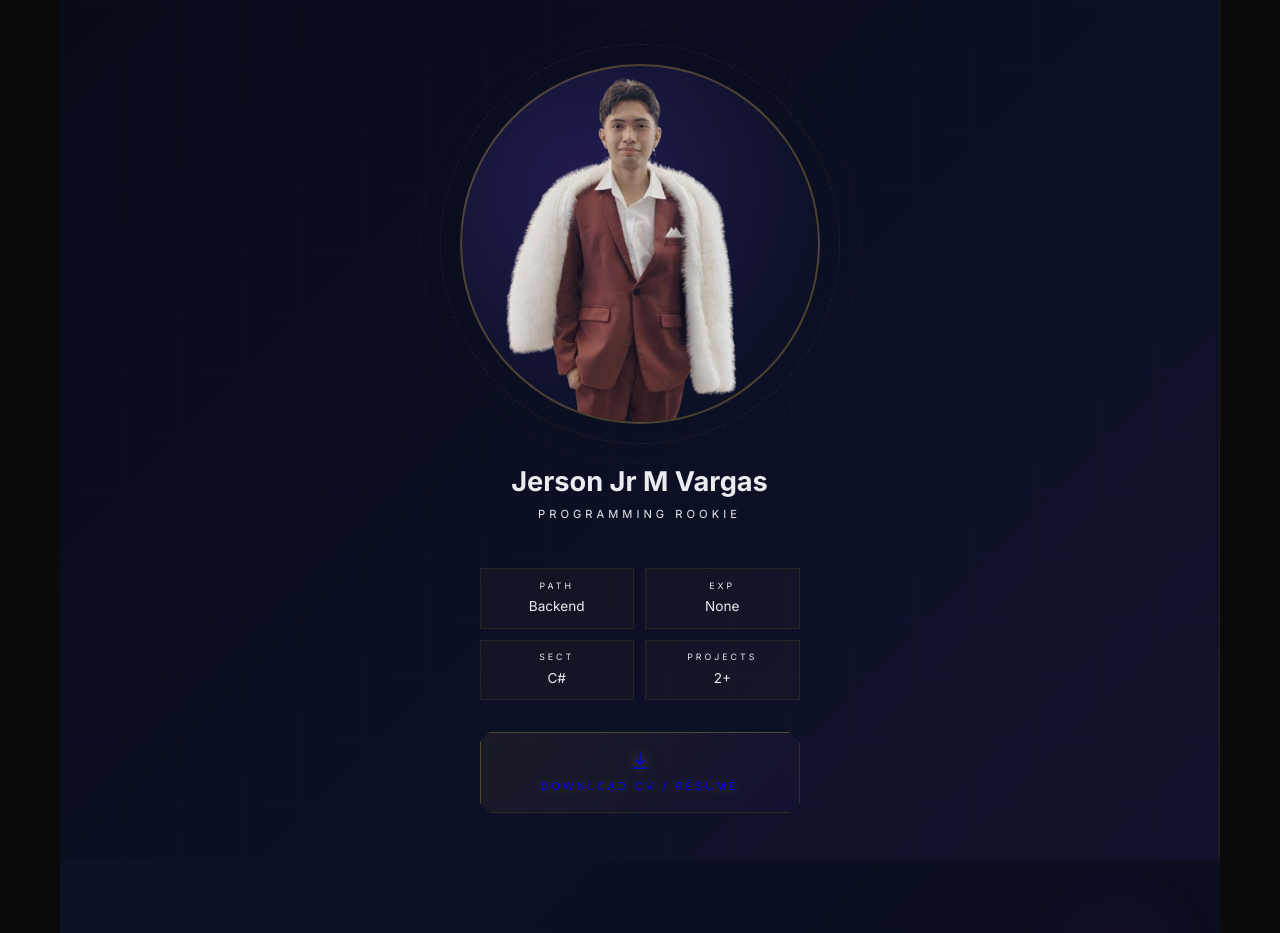
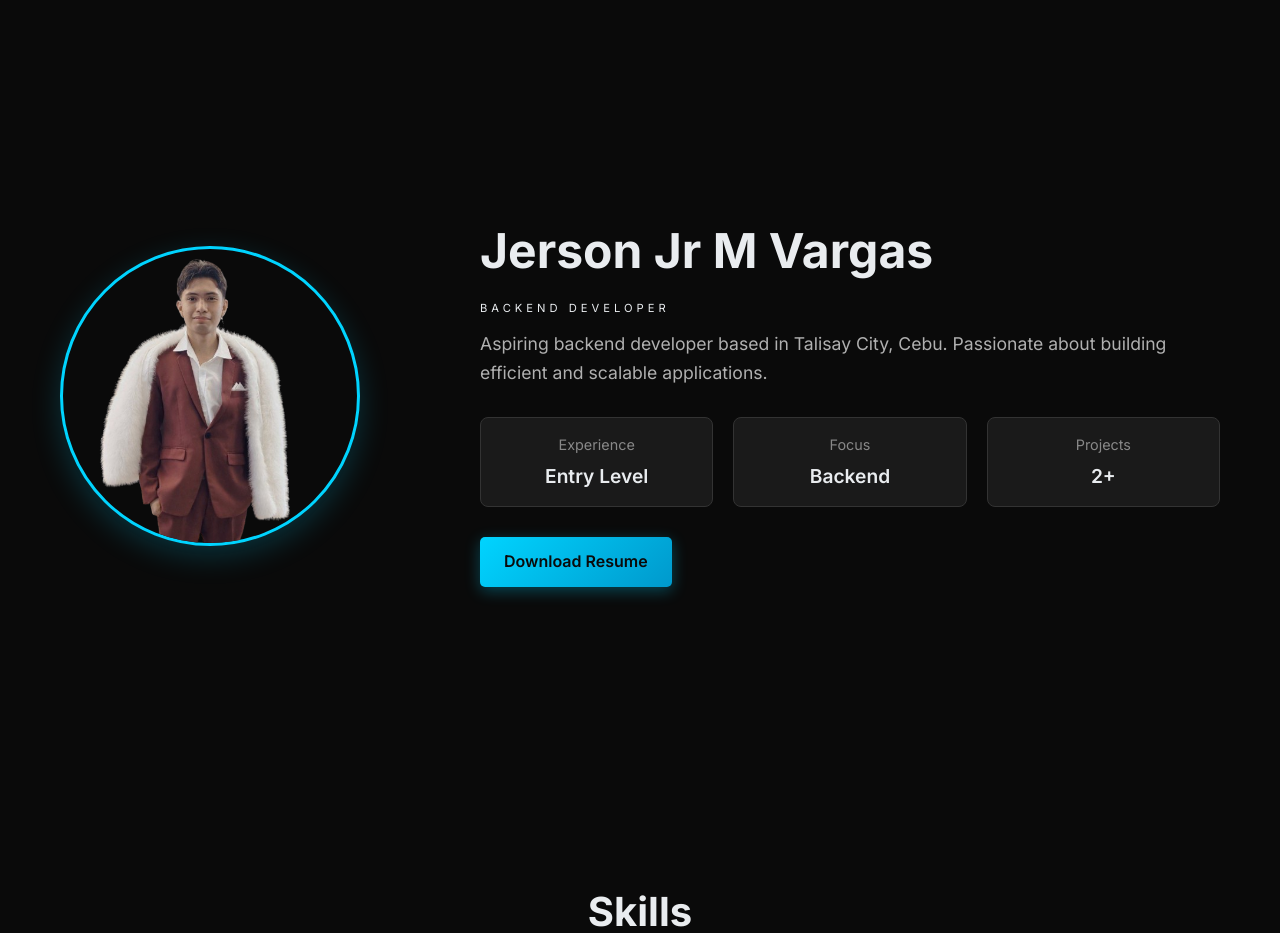
Before and after one commit to GitJerson/portfolio, a React (Vite) app: page / in a window 1280 px wide. Shown: the top 933 px of the page. Built offline with nearby package versions, Linux system fonts and the light colour scheme.

Commit message:
Revert "Merge pull request #10 from GitJerson/fix-resume"
This reverts commit 7301a2629eb6b427d702b9f04ce320c1139641b2, reversing
changes made to 642c4f9b51d16119a8825c133d68a38bfd484156.

```diff
--- a/src/components/HeroPanel.jsx
+++ b/src/components/HeroPanel.jsx
@@ -1,63 +1,39 @@
 import Profile from '../assets/portfolio-profile.png';
-import Resume from '../assets/001_JersonVargas_JuniorSoftwareDeveloper_Resume.pdf';
+import Resume from '../assets/001_JersonVargas_JuniorDeveloper_Resume.pdf';
 
 function HeroPanel() {
     return (
-        <div id="reveal-panel">
-            <div className="left-panel">
-                <div className="reveal-avatar">
-                    <div className="orbit"></div>
-                    <div className="orbit2"></div>
-                    <div className="reveal-avatar-circle">
-                        <img className="reveal-avatar-image" src={Profile} alt="Profile" />
+        <section className="hero-section">
+            <div className="hero-container">
+                <div className="hero-image">
+                    <img src={Profile} alt="Jerson Vargas" />
+                </div>
+                <div className="hero-content">
+                    <h1 className="hero-name">Jerson Jr M Vargas</h1>
+                    <p className="hero-title">Backend Developer</p>
+                    <p className="hero-description">
+                        Aspiring backend developer based in Talisay City, Cebu. Passionate about building efficient and scalable applications.
+                    </p>
+                    <div className="hero-stats">
+                        <div className="stat">
+                            <span className="stat-label">Experience</span>
+                            <span className="stat-value">Entry Level</span>
+                        </div>
+                        <div className="stat">
+                            <span className="stat-label">Focus</span>
+                            <span className="stat-value">Backend</span>
+                        </div>
+                        <div className="stat">
+                            <span className="stat-label">Projects</span>
+                            <span className="stat-value">2+</span>
+                        </div>
                     </div>
-                </div>
-                <div className="hero-name-block">
-                    <h1 className="hero-full-name">Jerson Jr M Vargas</h1>
-                    <div className="hero-title">Programming Rookie</div>
-                </div>
-                <div className="quick-stats">
-                    <div className="qs-item"><div className="qs-label">Path</div><div className="qs-value">Backend</div></div>
-                    <div className="qs-item"><div className="qs-label">EXP</div><div className="qs-value">None</div></div>
-                    <div className="qs-item"><div className="qs-label">Sect</div><div className="qs-value">C#</div></div>
-                    <div className="qs-item"><div className="qs-label">Projects</div><div className="qs-value">2+</div></div>
-                </div>
-                <a className="cv-btn" href={Resume} download="Jerson_Vargas_Resume.pdf" aria-label="Download CV">
-                    <span className="cv-btn-bg"></span>
-                    <span className="cv-btn-shimmer"></span>
-                    <svg className="cv-btn-icon" viewBox="0 0 24 24" fill="none" stroke="currentColor" stroke-width="1.5">
-                        <path d="M12 3v13M7 11l5 5 5-5" />
-                        <path d="M4 20h16" stroke-linecap="round" />
-                    </svg>
-                    <span className="cv-btn-text">Download CV / Résumé</span>
-                </a>
-            </div>
-
-            <div className="right-panel">
-                <h2 className="skills-heading">Mastery</h2>
-                <div className="skill-list">
-                    {[
-                        { name: 'C#', pct: 80, level: 'Advance' },
-                        { name: '.NET', pct: 70, level: 'Advance' },
-                        { name: 'MSSQL', pct: 70, level: 'Advance' },
-                        { name: 'Github', pct: 50, level: 'Medium' },
-                        { name: 'Tailwind', pct: 50, level: 'Medium' },
-                        { name: 'React', pct: 40, level: 'Entry' }
-                    ].map(skill => (
-                        <div className="skill-item" key={skill.name}>
-                            <div className="skill-header">
-                                <span className="skill-name">{skill.name}</span>
-                                <span className="skill-pct">{skill.pct}%</span>
-                            </div>
-                            <div className="skill-bar-track">
-                                <div className="skill-bar-fill" data-width={skill.pct}></div>
-                            </div>
-                            <div className="skill-art">{skill.level}</div>
-                        </div>
-                    ))}
+                    <a href={Resume} download="Jerson_Vargas_Resume.pdf" className="download-btn">
+                        Download Resume
+                    </a>
                 </div>
             </div>
-        </div>
+        </section>
     );
 }
 
```
Also changed, not shown: 2 other files (tests, documents, lock files or other folders).
